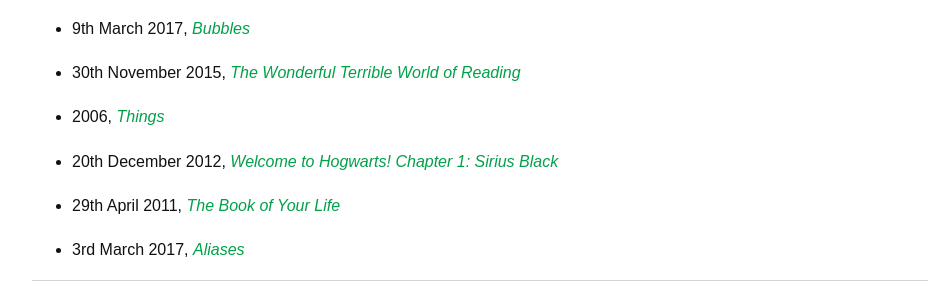
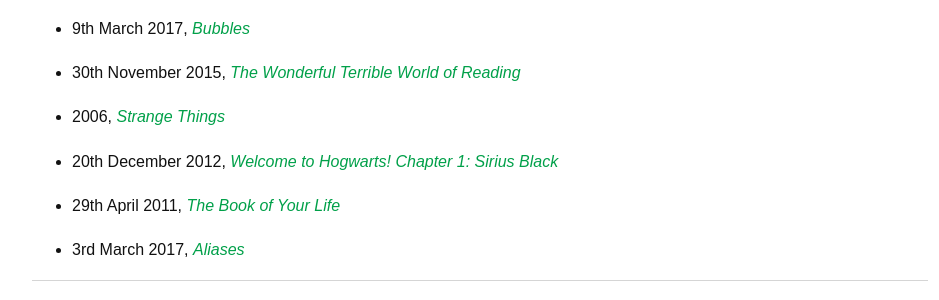
Before and after one commit to Uppaal/Uppaal.github.io, a Jekyll site: the page built from writings.html, in a window 1280 px wide. Shown: the part 466-766 px from the top of the page, without its empty margins (160-1099 px from the left). Built offline with Jekyll 4.4.1, drawn with Linux system fonts in a browser that asks for light colours.

Commit message:
Update writings.html

```diff
--- a/writings.html
+++ b/writings.html
@@ -26,7 +26,7 @@ title: The Thoughts of an Idle Mind
 	<li>6th March 2019, <i><a href="writings/2019_03_06.html">In An Aircraft</a></i></li>
 	<li>9th March 2017, <i><a href="writings/2017_03_09.html">Bubbles</a></i></li>
 	<li>30th November 2015, <i><a href="writings/2015_11_30.html">The Wonderful Terrible World of Reading</a></i></li>
-	<li>2006, <i><a href="writings/2006.html Strange">Things</a></i></li>
+	<li>2006, <i><a href="writings/2006.html">Strange Things</a></i></li>
 
 </ul>
 
```
